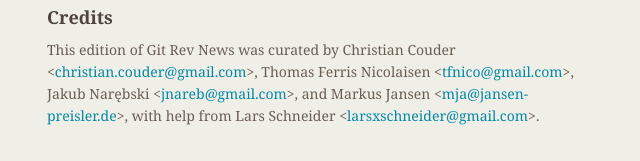
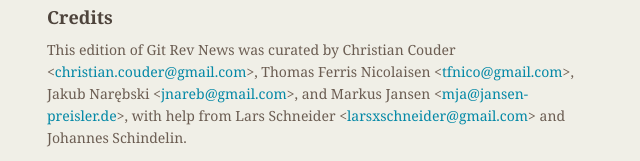
Before and after one commit to git/git.github.io, a Jekyll site: the page built from _posts/2017-01-25-edition-23.markdown, in a window 1280 px wide and 900 px high, scrolled down 3756 px. Shown: the part 736-897 px from the top of the window, without its empty margins (487-1127 px from the left). Built offline with Jekyll 4.4.1, drawn with Linux system fonts in a browser that asks for light colours.

Commit message:
rn-23: add Dscho among the helpers

```diff
--- a/_posts/2017-01-25-edition-23.markdown
+++ b/_posts/2017-01-25-edition-23.markdown
@@ -240,4 +240,4 @@
 Thomas Ferris Nicolaisen &lt;<tfnico@gmail.com>&gt;,
 Jakub Narębski &lt;<jnareb@gmail.com>&gt;, and
 Markus Jansen &lt;<mja@jansen-preisler.de>&gt;,
-with help from Lars Schneider &lt;<larsxschneider@gmail.com>&gt;.
+with help from Lars Schneider &lt;<larsxschneider@gmail.com>&gt; and Johannes Schindelin.
```
